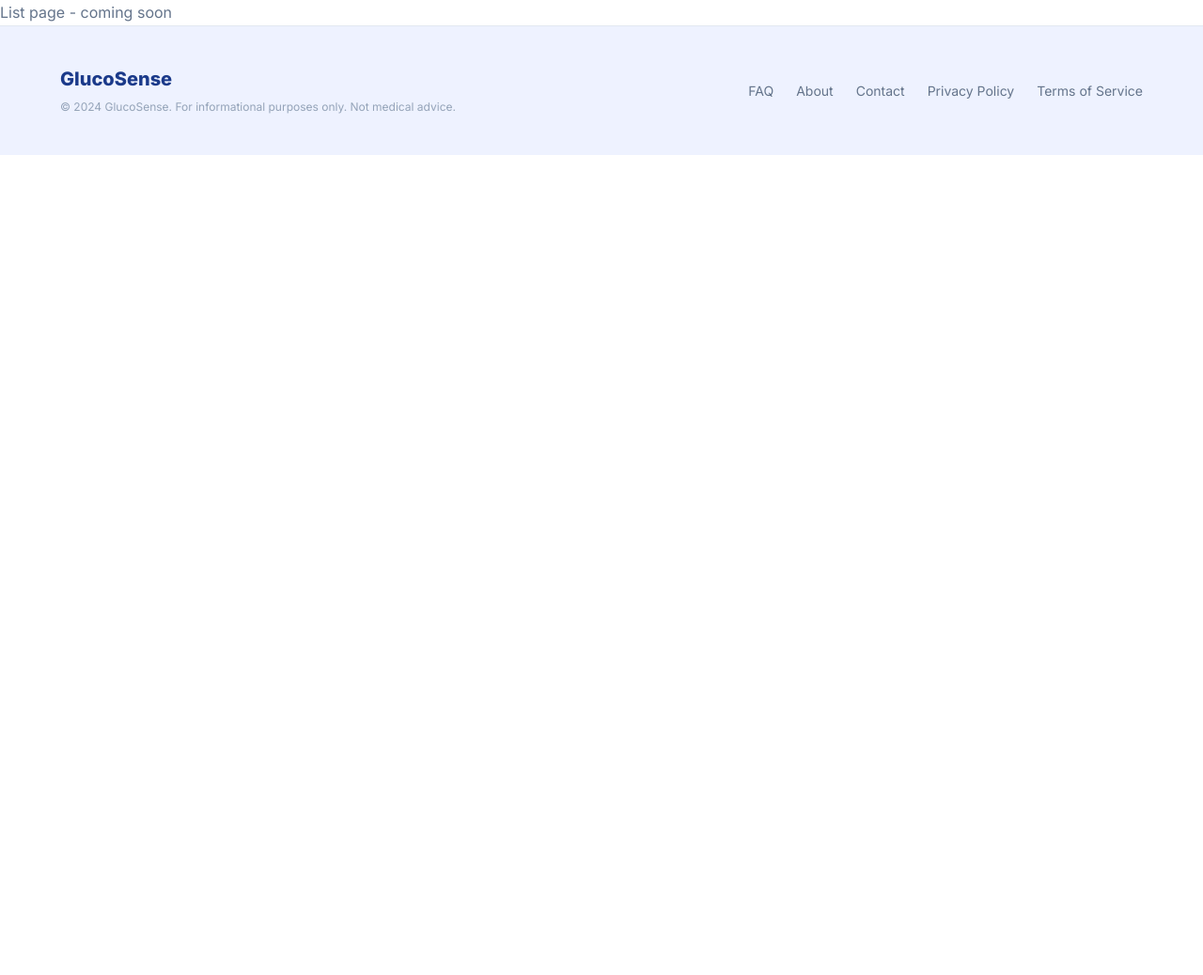
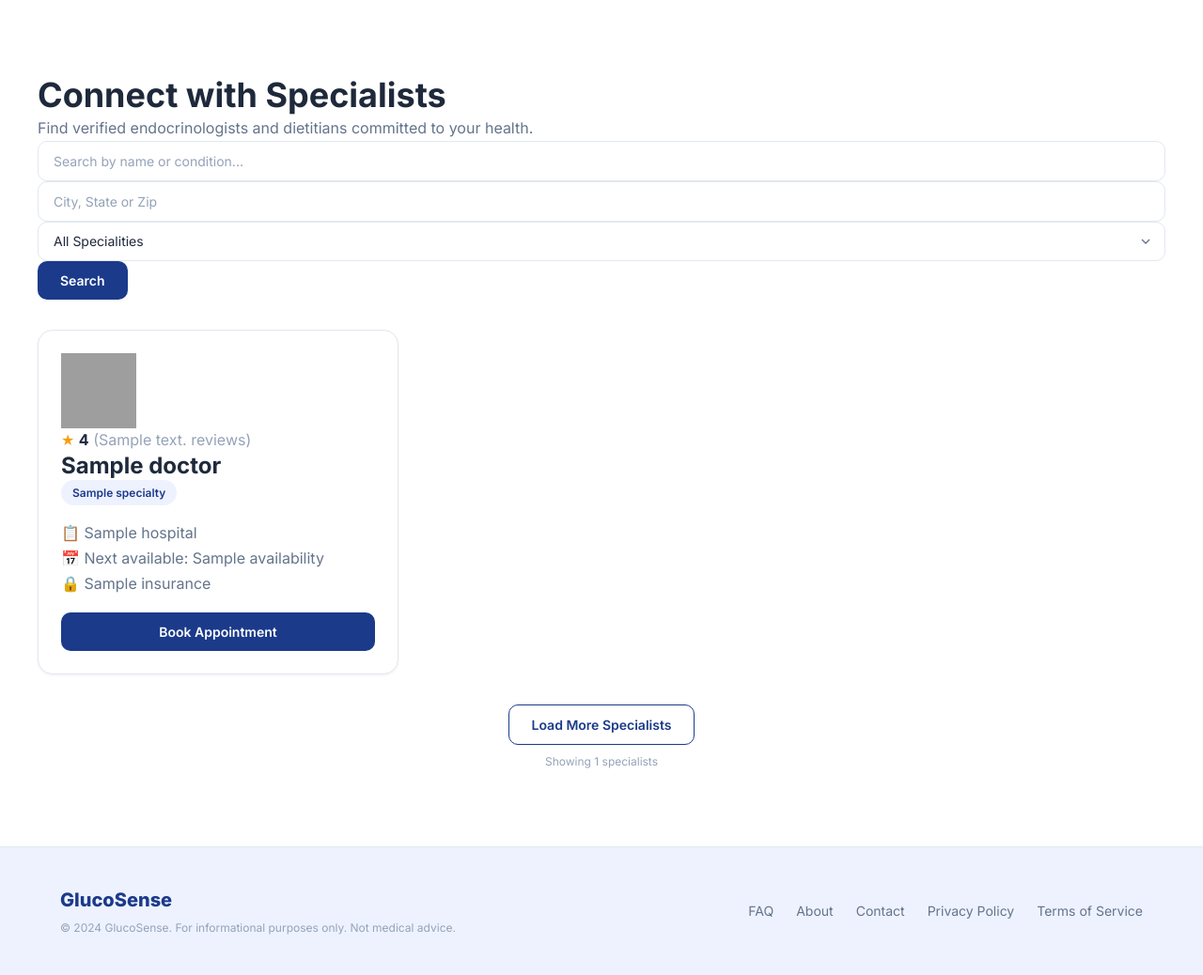
Before and after one commit to zahrapriyono/GlucoSense, a Django app: template templates/doctors/list.html in a window 1280 px wide. Shown: the part 64-1102 px from the top of the page at 94% size. Before the commit the page ends 229 px from the top, so only its background shows below. Run offline with Django 5.2, Linux system fonts and the light colour scheme; the template is opened without the code that fills it: most values are stand-ins (such as "Sample title", 1, 10 or a date in 2020); grey boxes are pictures that could not be loaded.

Commit message:
Create find a doctor page

```diff
--- a/templates/doctors/list.html
+++ b/templates/doctors/list.html
@@ -1,5 +1,52 @@
 {% extends 'base.html' %}
-{% block title %}GlucoSense - List{% endblock %}
 {% block content %}
-<p>List page - coming soon</p>
+
+<section class="container section">
+
+    <h1>Connect with Specialists</h1>
+    <p>Find verified endocrinologists and dietitians committed to your health.</p>
+
+    <!-- Search Bar -->
+     <div class="doctors-search">
+        <input class="form-control" type="text" placeholder="Search by name or condition...">
+        <input class="form-control" type="text" placeholder="City, State or Zip">
+        <select class="form-control">
+            <option>All Specialities</option>
+            <option>Endocrinologist</option>
+            <option>Clinical Dietitian</option>
+            <option>Nutritionist</option>
+        </select>
+        <button class="btn btn-primary">Search</button>
+     </div>
+
+    <!-- Doctor Cards -->
+     <div class="grid-3 mt-8">
+    {% for doctor in doctors %}
+    <div class="doctor-card card">
+      <div class="doctor-card__header">
+        <img src="<https://picsum.photos/80/80?random=>{{ forloop.counter }}"
+             alt="{{ doctor.name }}" class="doctor-photo">
+        <div>
+          <span class="text-warning">★</span>
+          <strong>{{ doctor.rating }}</strong>
+          <span class="text-muted">({{ doctor.reviews }} reviews)</span>
+        </div>
+      </div>
+      <h3>{{ doctor.name }}</h3>
+      <span class="badge badge-blue">{{ doctor.specialty }}</span>
+      <p class="mt-4">📋 {{ doctor.hospital }}</p>
+      <p>📅 Next available: {{ doctor.availability }}</p>
+      <p>🔒 {{ doctor.insurance }}</p>
+      <button class="btn btn-primary mt-4" style="width: 100%">Book Appointment</button>
+    </div>
+    {% endfor %}
+  </div>
+
+  <div class="text-center mt-8">
+    <button class="btn btn-outline">Load More Specialists</button>
+    <p class="text-muted text-xs mt-2">Showing {{ doctors|length }} specialists</p>
+  </div>
+
+</section>
+
 {% endblock %}
```
Also changed, not shown: doctors/views.py (+27 -1 lines), knowledge/views.py (+35 -1 lines).
